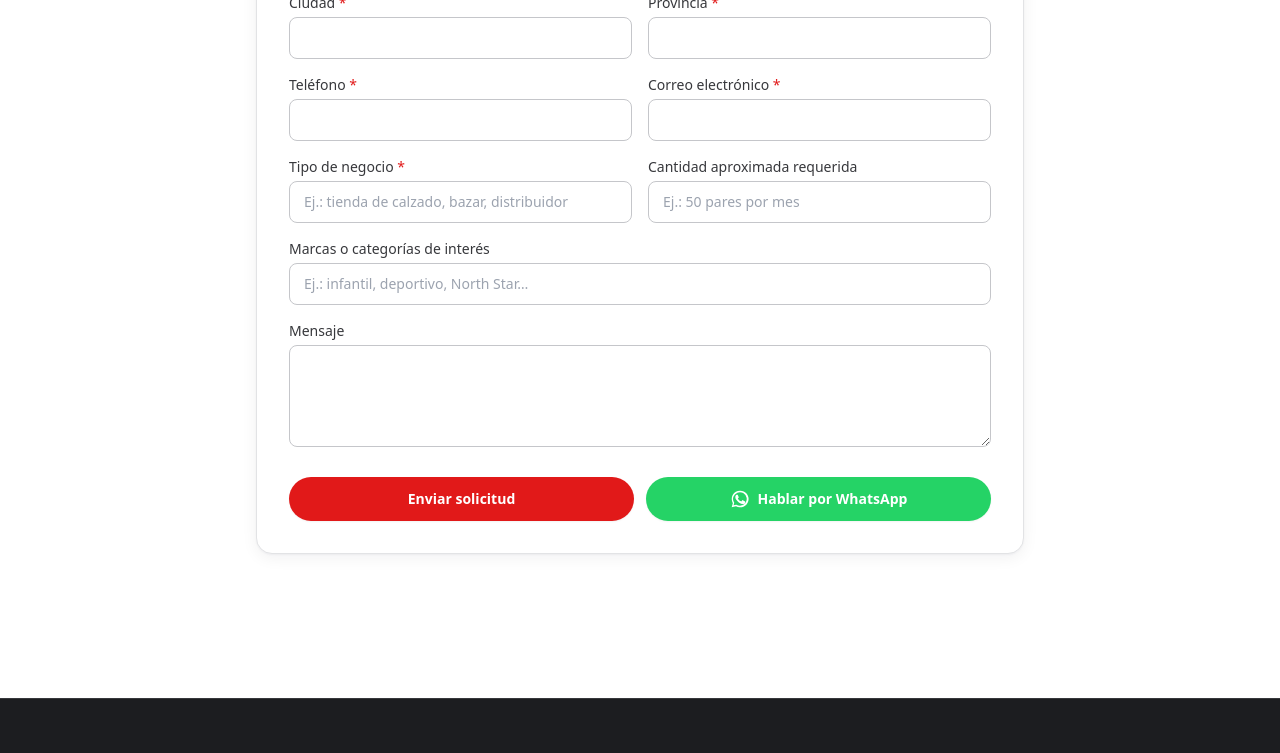
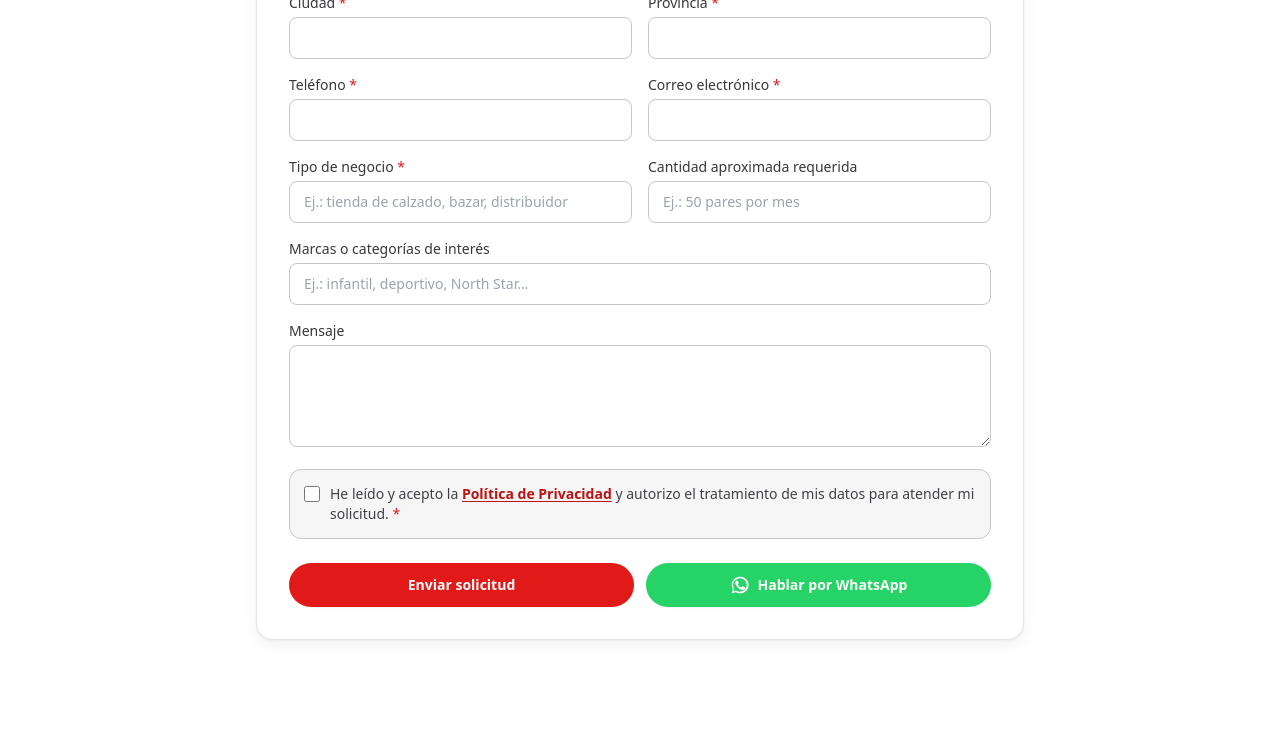
Before and after one commit to PITTAHAYA/Calzatodosdemo, a Next.js app: page /mayoristas in a window 1280 px wide. Shown: the part 2000-2753 px from the top of the page. Built offline with nearby package versions, Linux system fonts and the light colour scheme; no server answers.

Commit message:
Formularios: casilla de consentimiento LOPDP + registro en correo; seguridad: CSP y cabeceras (HSTS, nosniff, anti-clickjacking, Permissions-Policy)

```diff
--- a/app/actions.ts
+++ b/app/actions.ts
@@ -10,6 +10,15 @@ export interface FormState {
   message: string;
   // Errores por campo (para mostrar junto a cada input).
   fieldErrors?: Record<string, string>;
+}
+
+// Sello de fecha/hora (Ecuador) para dejar constancia del consentimiento.
+function consentStamp(): string {
+  return new Intl.DateTimeFormat("es-EC", {
+    dateStyle: "long",
+    timeStyle: "short",
+    timeZone: "America/Guayaquil",
+  }).format(new Date());
 }
 
 async function clientKey(prefix: string): Promise<string> {
@@ -69,6 +78,8 @@ export async function submitContact(
       "",
       "Mensaje:",
       d.message,
+      "",
+      `Consentimiento: aceptó la Política de Privacidad (LOPDP) — ${consentStamp()}`,
     ].join("\n"),
   });
 
@@ -138,6 +149,8 @@ export async function submitWholesale(
       "",
       "Mensaje:",
       d.message || "-",
+      "",
+      `Consentimiento: aceptó la Política de Privacidad (LOPDP) — ${consentStamp()}`,
     ].join("\n"),
   });
 
--- a/components/forms/ContactForm.tsx
+++ b/components/forms/ContactForm.tsx
@@ -3,7 +3,7 @@
 import { useActionState } from "react";
 import { useFormStatus } from "react-dom";
 import { submitContact, type FormState } from "@/app/actions";
-import { Field, inputClass } from "./FormField";
+import { Field, ConsentField, inputClass } from "./FormField";
 import { stores } from "@/data/stores";
 
 const initial: FormState = { status: "idle", message: "" };
@@ -79,6 +79,8 @@ export function ContactForm() {
         />
       </Field>
 
+      <ConsentField error={errors.consent} />
+
       <SubmitButton />
     </form>
   );
--- a/components/forms/FormField.tsx
+++ b/components/forms/FormField.tsx
@@ -1,4 +1,42 @@
+import Link from "next/link";
 import { cn } from "@/lib/utils";
+
+// Casilla de consentimiento de datos (LOPDP). Requerida para enviar.
+export function ConsentField({ error }: { error?: string }) {
+  return (
+    <div className="rounded-xl border border-graphite-200 bg-graphite-50 p-3.5">
+      <label htmlFor="consent" className="flex items-start gap-2.5 text-sm text-graphite-700">
+        <input
+          id="consent"
+          name="consent"
+          type="checkbox"
+          value="on"
+          className={cn(
+            "mt-0.5 h-4 w-4 shrink-0 rounded border-graphite-300 text-brand-600 accent-brand-600 focus:ring-brand-500",
+            error && "ring-2 ring-brand-400"
+          )}
+        />
+        <span>
+          He leído y acepto la{" "}
+          <Link
+            href="/politica-de-privacidad"
+            target="_blank"
+            className="font-semibold text-brand-700 underline underline-offset-2"
+          >
+            Política de Privacidad
+          </Link>{" "}
+          y autorizo el tratamiento de mis datos para atender mi solicitud.
+          <span className="text-brand-600"> *</span>
+        </span>
+      </label>
+      {error && (
+        <p className="mt-1.5 text-xs text-brand-600" role="alert">
+          {error}
+        </p>
+      )}
+    </div>
+  );
+}
 
 export function Field({
   label,
--- a/components/forms/WholesaleForm.tsx
+++ b/components/forms/WholesaleForm.tsx
@@ -3,7 +3,7 @@
 import { useActionState } from "react";
 import { useFormStatus } from "react-dom";
 import { submitWholesale, type FormState } from "@/app/actions";
-import { Field, inputClass } from "./FormField";
+import { Field, ConsentField, inputClass } from "./FormField";
 import { WhatsAppIcon } from "@/components/Icons";
 import { whatsappWholesale } from "@/lib/whatsapp";
 
@@ -114,6 +114,8 @@ export function WholesaleForm() {
         <textarea id="message" name="message" rows={4} className={inputClass(!!errors.message)} />
       </Field>
 
+      <ConsentField error={errors.consent} />
+
       <div className="flex flex-col gap-3 pt-2 sm:flex-row">
         <SubmitButton />
         <a
--- a/lib/schemas.ts
+++ b/lib/schemas.ts
@@ -14,6 +14,12 @@ export const contactSchema = z.object({
     .or(z.literal("")),
   store: z.string().max(120).optional().or(z.literal("")),
   message: z.string().min(10, "Cuéntanos un poco más (mínimo 10 caracteres).").max(2000),
+  // Consentimiento de datos (LOPDP): la casilla debe estar marcada.
+  consent: z.literal("on", {
+    errorMap: () => ({
+      message: "Debes aceptar la Política de Privacidad para continuar.",
+    }),
+  }),
   // Honeypot anti-spam: debe llegar vacío.
   company: z.string().max(0).optional().or(z.literal("")),
 });
@@ -32,6 +38,12 @@ export const wholesaleSchema = z.object({
   quantity: z.string().max(120).optional().or(z.literal("")),
   interests: z.string().max(400).optional().or(z.literal("")),
   message: z.string().max(2000).optional().or(z.literal("")),
+  // Consentimiento de datos (LOPDP): la casilla debe estar marcada.
+  consent: z.literal("on", {
+    errorMap: () => ({
+      message: "Debes aceptar la Política de Privacidad para continuar.",
+    }),
+  }),
   // Honeypot anti-spam.
   company: z.string().max(0).optional().or(z.literal("")),
 });
--- a/next.config.mjs
+++ b/next.config.mjs
@@ -1,6 +1,59 @@
 /** @type {import('next').NextConfig} */
+
+const isDev = process.env.NODE_ENV !== "production";
+
+// -------------------------------------------------------------------------
+// Content Security Policy
+// -------------------------------------------------------------------------
+// Restringe de dónde puede cargar recursos el sitio. Se permiten:
+//  - Recursos propios ('self') e imágenes locales / https.
+//  - iframes de Instagram y Google Maps (embeds usados en el sitio).
+//  - Estilos y scripts en línea que Next.js y Framer Motion necesitan.
+// En desarrollo se añaden 'unsafe-eval' y websockets para el HMR.
+const csp = [
+  "default-src 'self'",
+  `script-src 'self' 'unsafe-inline'${isDev ? " 'unsafe-eval'" : ""}`,
+  "style-src 'self' 'unsafe-inline'",
+  "img-src 'self' data: blob: https:",
+  "font-src 'self' data:",
+  `connect-src 'self'${isDev ? " ws: wss:" : ""}`,
+  "frame-src 'self' https://www.instagram.com https://maps.google.com https://www.google.com",
+  "media-src 'self'",
+  "object-src 'none'",
+  "base-uri 'self'",
+  "form-action 'self'",
+  "frame-ancestors 'none'",
+  "manifest-src 'self'",
+  ...(isDev ? [] : ["upgrade-insecure-requests"]),
+].join("; ");
+
+// Cabeceras de seguridad aplicadas a todas las rutas.
+const securityHeaders = [
+  { key: "Content-Security-Policy", value: csp },
+  { key: "X-Content-Type-Options", value: "nosniff" },
+  { key: "X-Frame-Options", value: "DENY" },
+  { key: "Referrer-Policy", value: "strict-origin-when-cross-origin" },
+  {
+    key: "Permissions-Policy",
+    value: "camera=(), microphone=(), geolocation=(), browsing-topics=()",
+  },
+  { key: "X-DNS-Prefetch-Control", value: "on" },
+  { key: "Cross-Origin-Opener-Policy", value: "same-origin" },
+  // HSTS solo en producción (evita forzar https en localhost durante el dev).
+  ...(isDev
+    ? []
+    : [
+        {
+          key: "Strict-Transport-Security",
+          value: "max-age=63072000; includeSubDomains; preload",
+        },
+      ]),
+];
+
 const nextConfig = {
   reactStrictMode: true,
+  // No revelar la versión de Next.js en la cabecera de respuesta.
+  poweredByHeader: false,
   images: {
     formats: ["image/avif", "image/webp"],
     remotePatterns: [
@@ -9,6 +62,9 @@ const nextConfig = {
       { protocol: "https", hostname: "images.unsplash.com" },
     ],
   },
+  async headers() {
+    return [{ source: "/:path*", headers: securityHeaders }];
+  },
 };
 
 export default nextConfig;
```
